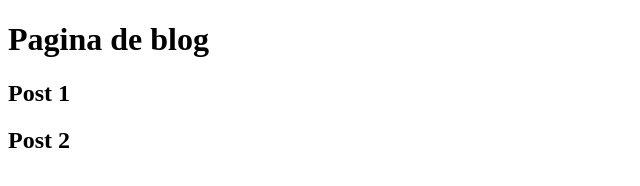
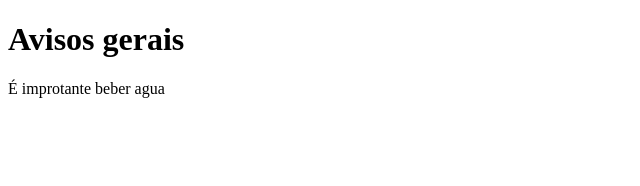
Before and after one commit to lscud/aulagithub, a plain HTML site: page avisos.html in a window 1280 px wide. Shown: the whole page, without its empty margins (0-640 px from the left). Drawn offline with Linux system fonts and the light colour scheme.

Commit message:
Atualizações no layout

```diff
--- a/blog.html
+++ b/avisos.html
@@ -7,8 +7,7 @@
     <title>Document</title>
 </head>
 <body>
-    <h1>Pagina de blog</h1>
-    <h2>Post 1</h2>
-    <h2>Post 2</h2>
+    <h1>Avisos gerais</h1>
+    <p>É improtante beber agua</p>
 </body>
 </html>
```
Also changed, not shown: index.html (+1 -0 lines).
